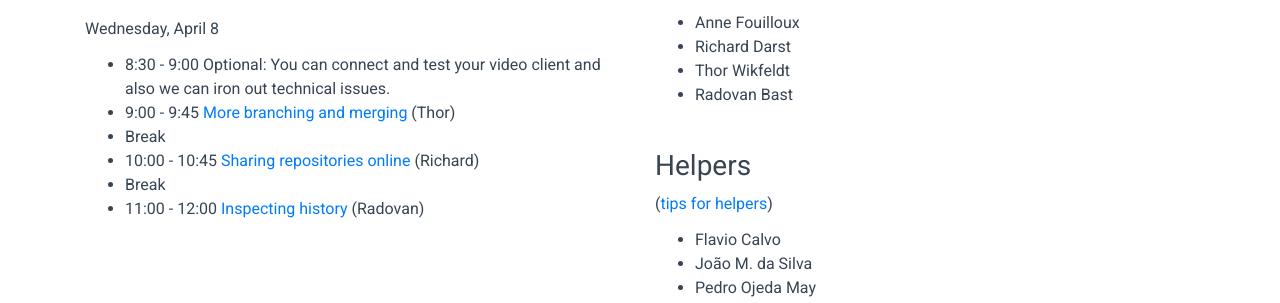
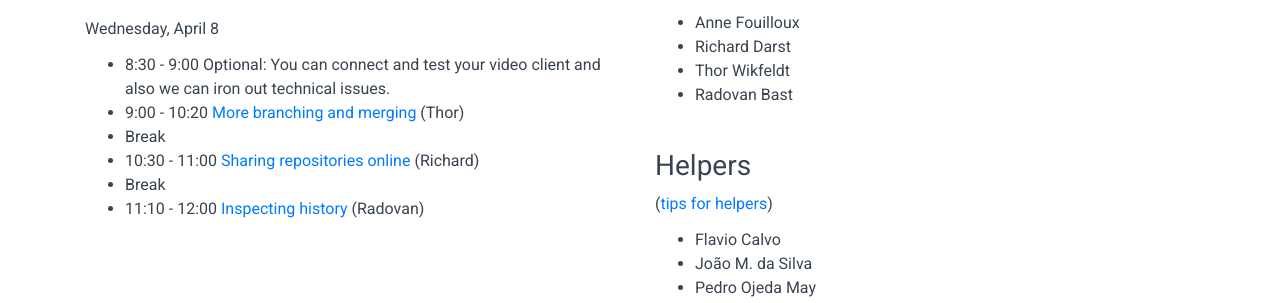
Before and after one commit to coderefinery/2020-04-07-online, a Jekyll site: the page built from index.md, in a window 1280 px wide and 900 px high, scrolled down 1297 px. Shown: the part 297-600 px from the top of the window. Built offline with Jekyll 4.4.1, drawn with Linux system fonts in a browser that asks for light colours; comment, search, counter and statistics services are not loaded.

Commit message:
adjusting times

```diff
--- a/left_column.md
+++ b/left_column.md
@@ -70,14 +70,14 @@ Tuesday, April 7
 Wednesday, April 8
 - 8:30 - 9:00
   Optional: You can connect and test your video client and also we can iron out technical issues.
-- 9:00 - 9:45
+- 9:00 - 10:20
   [More branching and merging](https://coderefinery.github.io/git-intro/06-branches/)
   (Thor)
 - Break
-- 10:00 - 10:45
+- 10:30 - 11:00
   [Sharing repositories online](https://coderefinery.github.io/git-intro/09-remotes/)
   (Richard)
 - Break
-- 11:00 - 12:00
+- 11:10 - 12:00
   [Inspecting history](https://coderefinery.github.io/git-intro/10-archeology/)
   (Radovan)
```
